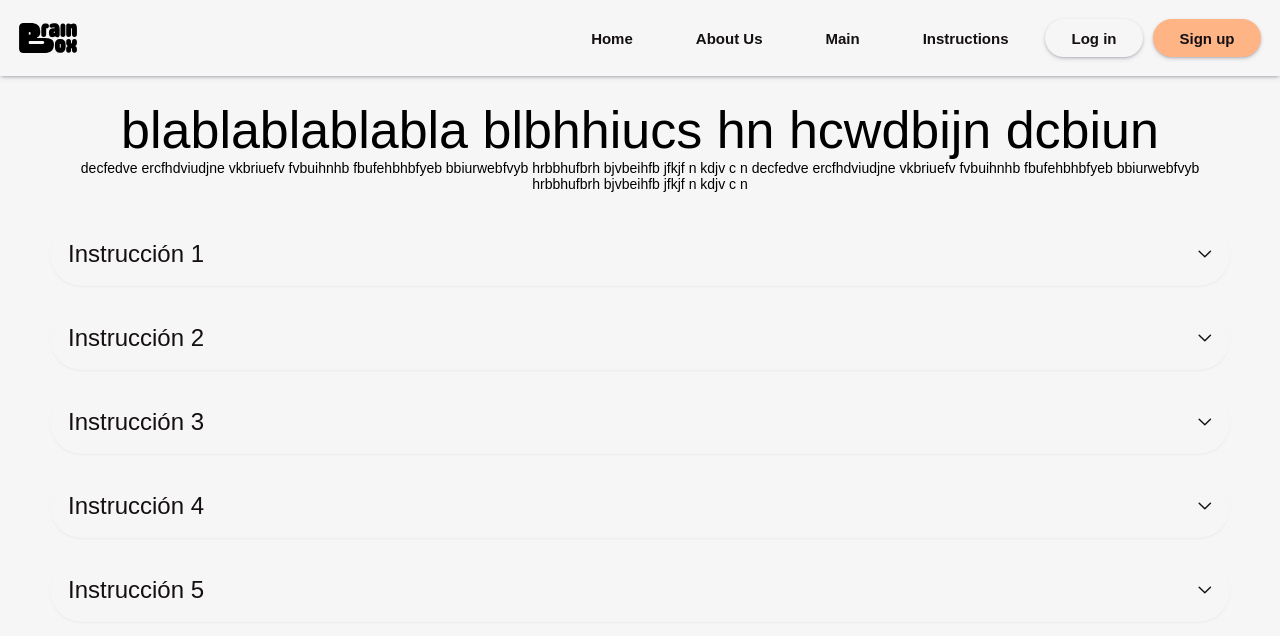
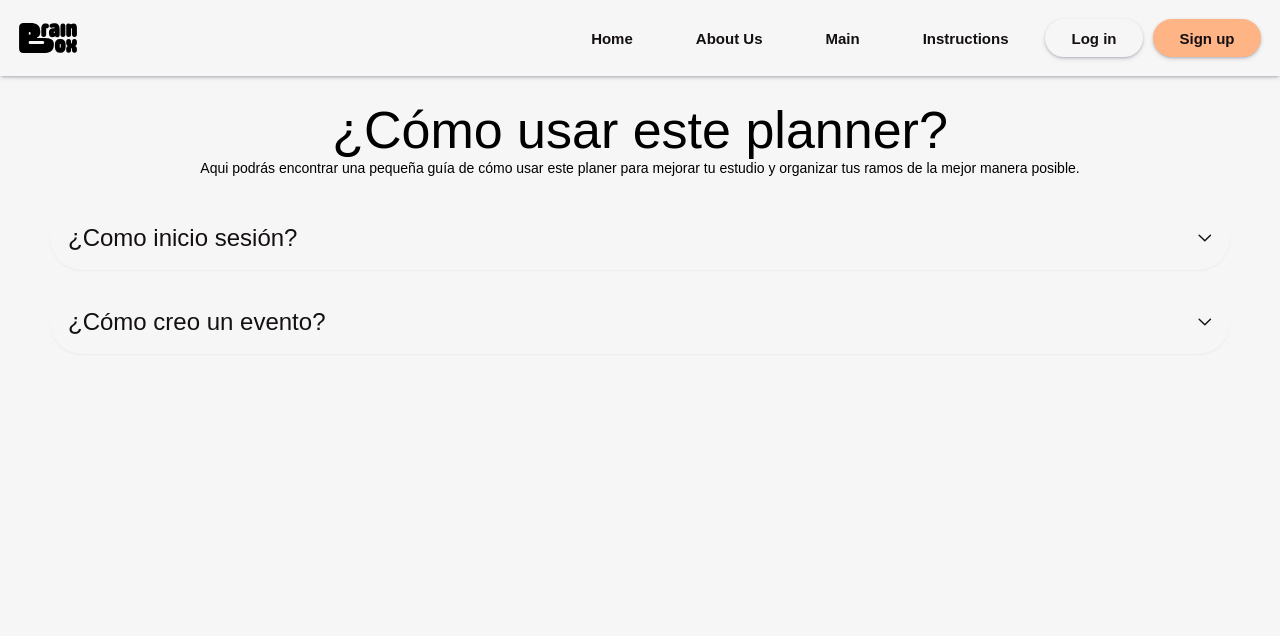
Before and after one commit to Flo-aq/BrainBox-frontend, a React (Vite) app: page /instructions in a window 1280 px wide. Shown: the top 636 px of the page. Built offline with nearby package versions, Linux system fonts and the light colour scheme; the HTML template or start-up script is replaced by a standard one; a web font is replaced by a local one.

Commit message:
docs: README e instrucciones

```diff
--- a/src/pages/Instructions/Instructions.jsx
+++ b/src/pages/Instructions/Instructions.jsx
@@ -4,17 +4,23 @@ import Accordion from '../../Components/Accordion/Accordion'
 
 function Instructions() {
     const data = [
-        { instruction: "Instrucción 1", explanation: "Explicación 1" },
-        { instruction: "Instrucción 2", explanation: "Explicación 2" },
-        { instruction: "Instrucción 3", explanation: "Explicación 3" },
-        { instruction: "Instrucción 4", explanation: "Explicación 4" },
-        { instruction: "Instrucción 5", explanation: "Explicación 5" },
+        { instruction: "¿Como inicio sesión?",
+          explanation: "Si no te has registrado primero debes dirigirte a la pagina de Sign Up y crear tu usuraio.\
+           Luego puedes inicar sesión desde la pagina de Log In con las credenciales que creaste anteriormente." },
+
+        { instruction: "¿Cómo creo un evento?",
+          explanation: "Desde tu pagina Main, donde puedes ver un calendario, debes hacer click en 'Crear Evento'\
+           y llenar todos los datos que te soliciten. Al terminar, podrás ver tu evento agregado al calendario." },
+
     ];
     return (
         <div className='content'>
             <div className='header-container'>
-                <p className='title'>blablablablabla blbhhiucs hn hcwdbijn dcbiun</p>
-                <p className='text'>decfedve ercfhdviudjne vkbriuefv fvbuihnhb fbufehbhbfyeb bbiurwebfvyb hrbbhufbrh bjvbeihfb jfkjf  n  kdjv c n decfedve ercfhdviudjne vkbriuefv fvbuihnhb fbufehbhbfyeb bbiurwebfvyb hrbbhufbrh bjvbeihfb jfkjf  n  kdjv c n</p>
+                <p className='title'>¿Cómo usar este planner?</p>
+                <p className='text'>
+                  Aqui podrás encontrar una pequeña guía de cómo usar este planer para mejorar tu estudio
+                  y organizar tus ramos de la mejor manera posible.
+                </p>
             </div>
             <div className='content-container'>
                 {data.map((item, index) => (
```
Also changed, not shown: 1 other file (tests, documents, lock files or other folders).
